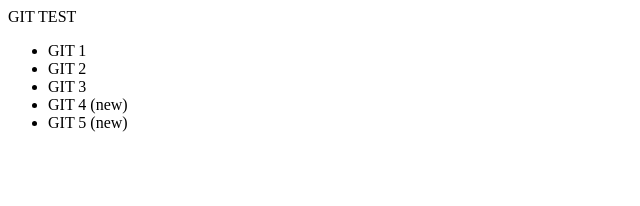
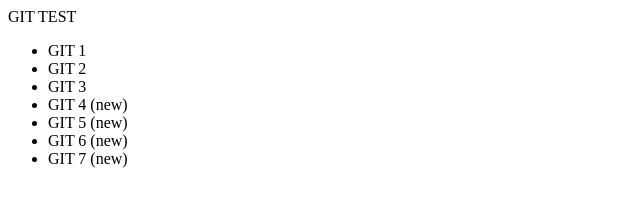
Before and after one commit to grinbato/jmy_test, a plain HTML site: page index.html in a window 1280 px wide. Shown: the whole page, without its empty margins (0-640 px from the left). Drawn offline with Linux system fonts and the light colour scheme.

Commit message:
커밋 테스트

```diff
--- a/index.html
+++ b/index.html
@@ -7,6 +7,8 @@
 <li>GIT 3</li>
 <li>GIT 4 (new)</li>
 <li>GIT 5 (new)</li>
+<li>GIT 6 (new)</li>
+<li>GIT 7 (new)</li>
 </ul>
 </body>
 </html>
```
